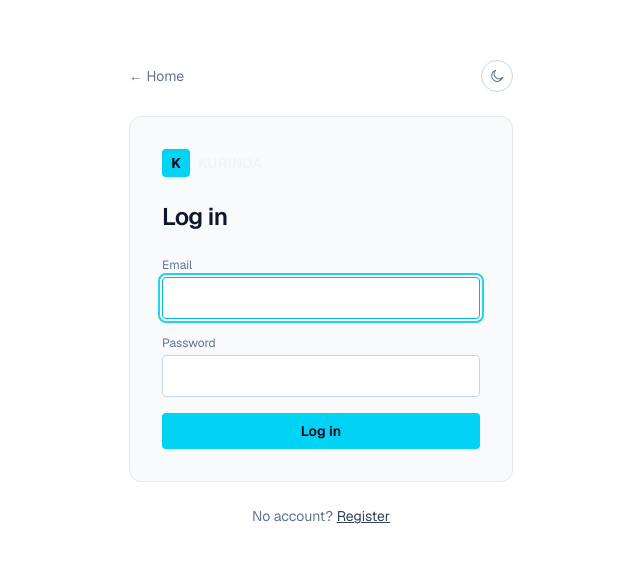
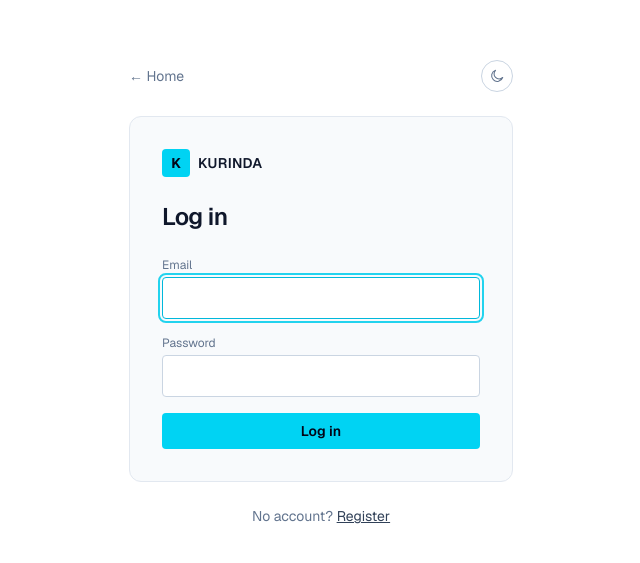
Before and after one commit to ThierrySHYAKA/kurinda, a Next.js app in the folder frontend/: page /login in a window 1280 px wide. Shown: the part 107-670 px from the top of the page, without its empty margins (319-959 px from the left). Built offline with nearby package versions, Linux system fonts and the light colour scheme; no server answers.

Commit message:
Reskinned logo text for light/dark mode

```diff
--- a/frontend/src/components/Logo.tsx
+++ b/frontend/src/components/Logo.tsx
@@ -9,7 +9,7 @@ export default function Logo({ withName = true }: { withName?: boolean }) {
         K
       </span>
       {withName && (
-        <span className="text-sm font-semibold tracking-wide text-slate-100">
+        <span className="text-sm font-semibold tracking-wide text-slate-900 dark:text-slate-100">
           KURINDA
         </span>
       )}
```
